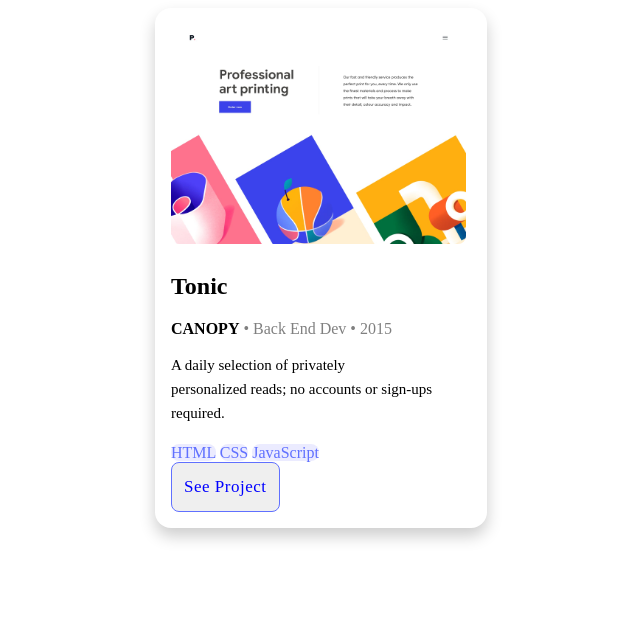
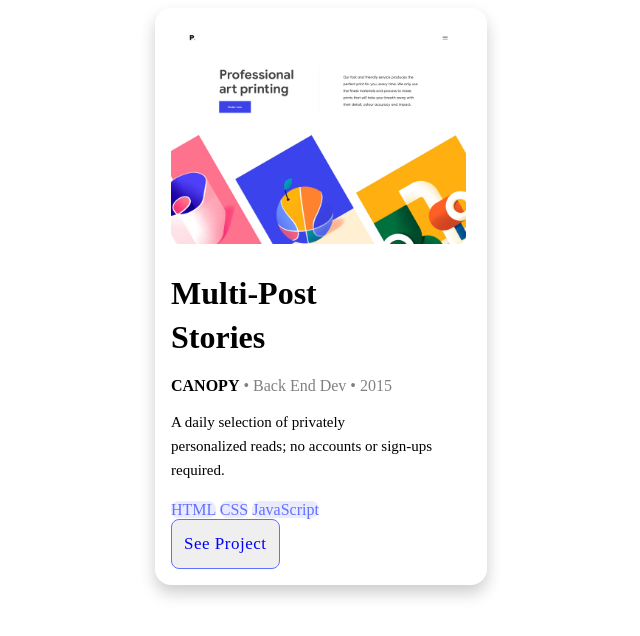
Before and after one commit to Abdullah-1013/Portfolio1, a website: page Card4.html in a window 1280 px wide. Shown: the whole page, without its empty margins (319-959 px from the left). Drawn offline with Linux system fonts and the light colour scheme.

Commit message:
I changed some Mistakes in my Card-2 and Card-4

```diff
--- a/Card4.html
+++ b/Card4.html
@@ -24,11 +24,13 @@
         }
         .card-title {
             width: 295px;
-            height: 36px;
+            height: 80px;
             font-family: Poppins;
+            font-size: 32px;
             font-weight: 700;
-            size: 32px;
             line-height: 44px;
+            letter-spacing: 0em;
+            text-align: left;
         }
         .FirstLine {
             color: grey;
@@ -105,7 +107,7 @@
     <div class="card">
         <div class="image"></div>
         <div class="card-content">
-            <h2 class="card-title">Tonic</h2>
+            <h2 class="card-title">Multi-Post<br>Stories</br></h2>
             <div class="First Line">
                 <span class="canopy"><b>CANOPY</b></span>
                 <span class="FirstLine">•</span>
```
Also changed, not shown: Card2.html (+6 -4 lines).
